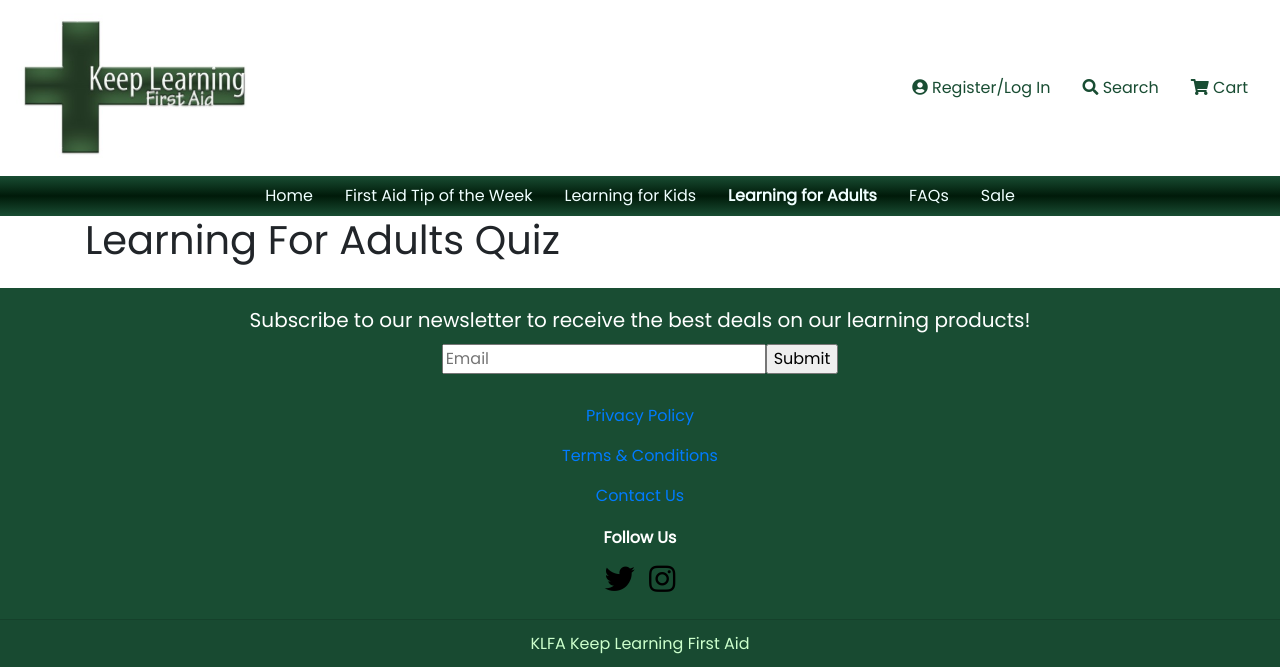
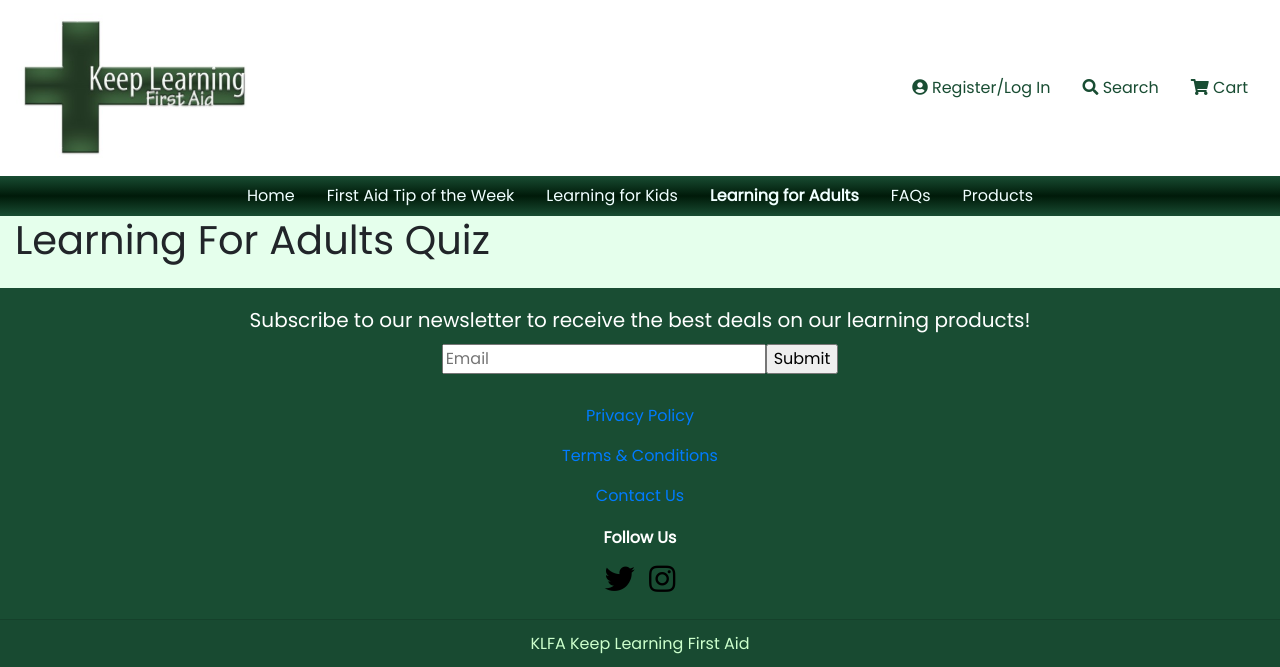
Before and after one commit to selinaerhabor/keep-learning-first-aid, a Django app: page /learningforadultsquiz/ in a window 1280 px wide. Shown: the top 667 px of the page. Run offline with Django 3.2, Linux system fonts and the light colour scheme; data that the repository does not hold is empty; some libraries are stand-ins or nearby versions.

Commit message:
Added same background color to all pages for consistency in quality

```diff
--- a/firstaidtipsoftheweek/templates/firstaidtipoftheweek.html
+++ b/firstaidtipsoftheweek/templates/firstaidtipoftheweek.html
@@ -26,7 +26,7 @@
       </ul>
     </nav>
   </header>
-  <section class="container-fluid bg" style="background-color: #B0E0E6;">
+  <section class="container-fluid bg" style="background-color: #e5ffec;">
     <div class="row justify-content-center">
       <div class="col-xs-12">
         <div class="card-body text-center">
@@ -35,7 +35,7 @@
             <div class="col-xs-12 col-md-8 mx-auto animated tada" style="margin: 50px;">
               <div id="firstAidTip" width="500" class="img-fluid" style="background-color: #F5FFFA; border:1px solid #000000; padding: 40px; ">
               {% for firstaidtip in firstaidtips %}
-                <img src="{% static 'images/question_mark.png' %}" height="150"/>
+                <i class="far fa-bell" style="font-size: 30px;"></i>
                 <h4>{{ firstaidtip.title }}...</h4>
                 <p>{{ firstaidtip.tip }}</p>
                 <small>{{ firstaidtip.published_date }}</small>
--- a/home/templates/faqs.html
+++ b/home/templates/faqs.html
@@ -29,7 +29,7 @@
     </nav>
   </header>
 
-  <section class="container-fluid" style="background-color: #F5FFFA;">
+  <section class="container-fluid bg" style="background-color: #e5ffec;">
     <div class="row justify-content-center">
       <div class="col-xs-12 col-md-10 text-center">
         <h1 class="padding-top">Frequently Asked Questions</h1>
--- a/home/templates/index.html
+++ b/home/templates/index.html
@@ -30,7 +30,7 @@
   </header>
 
   <!--Carousel-->
-  <div class="container-fluid">
+  <div class="container-fluid bg" style="background-color: #e5ffec;">
     <div class="row">
       <div class="col-xs-12">
         <div class="bg-light">
--- a/learningforadults/templates/learningforadults.html
+++ b/learningforadults/templates/learningforadults.html
@@ -28,7 +28,7 @@
         </nav>
     </header>
 
-    <div class="container-fluid">
+    <div class="container-fluid" style="background-color: #e5ffec;">
       <div class="row">
         <div class="col-12">
           <div class="text-center">
--- a/learningforadults/templates/learningforadultsquiz.html
+++ b/learningforadults/templates/learningforadultsquiz.html
@@ -1,5 +1,5 @@
 {% extends 'base.html' %}
-{% block page_title %}Kids Quiz | KLFA{% endblock %}
+{% block page_title %}Adults Quiz | KLFA{% endblock %}
 {% load static %}
 {% block document %}
     <header>
@@ -21,12 +21,12 @@
                     <a class="nav-link nav-tab" href="{% url 'faqs' %}">FAQs</a>
                 </li>
                 <li class="nav-item">
-                    <a class="nav-link nav-tab" href="{% url 'sale' %}">Sale</a>
+                    <a class="nav-link nav-tab" href="{% url 'sale' %}">Products</a>
                 </li>
             </ul>
         </nav>
     </header>
-    <div class="container">
+    <div class="container-fluid" style="background-color: #e5ffec;">
         <div class="row">
             <div class="col-12">
                 <h1 class="mx-auto">Learning For Adults Quiz</h1>
--- a/learningforkids/templates/learningforkids.html
+++ b/learningforkids/templates/learningforkids.html
@@ -26,7 +26,7 @@
             </ul>
         </nav>
     </header>
-    <div class="container-fluid">
+    <div class="container-fluid bg" style="background-color: #e5ffec;">
       <div class="row">
         <div class="col-12">
           <div class="text-center">
--- a/learningforkids/templates/learningforkidsquiz.html
+++ b/learningforkids/templates/learningforkidsquiz.html
@@ -26,7 +26,7 @@
             </ul>
         </nav>
     </header>
-    <div class="container">
+    <div class="container-fluid" style="background-color: #e5ffec;">
         <div class="row">
             <div class="col-12">
                 <h1 class="mx-auto">Learning For Kids Quiz</h1>
--- a/products/templates/products.html
+++ b/products/templates/products.html
@@ -27,7 +27,7 @@
             </ul>
         </nav>
     </header>
-    <section class="container-fluid" style="background-color: #F5FFFA;">
+    <section class="container-fluid" style="background-color: #e5ffec;">
         <div class="row row-flex">
             <div class="col-12 mx-auto">
                 <h1>Products</h1>
```
